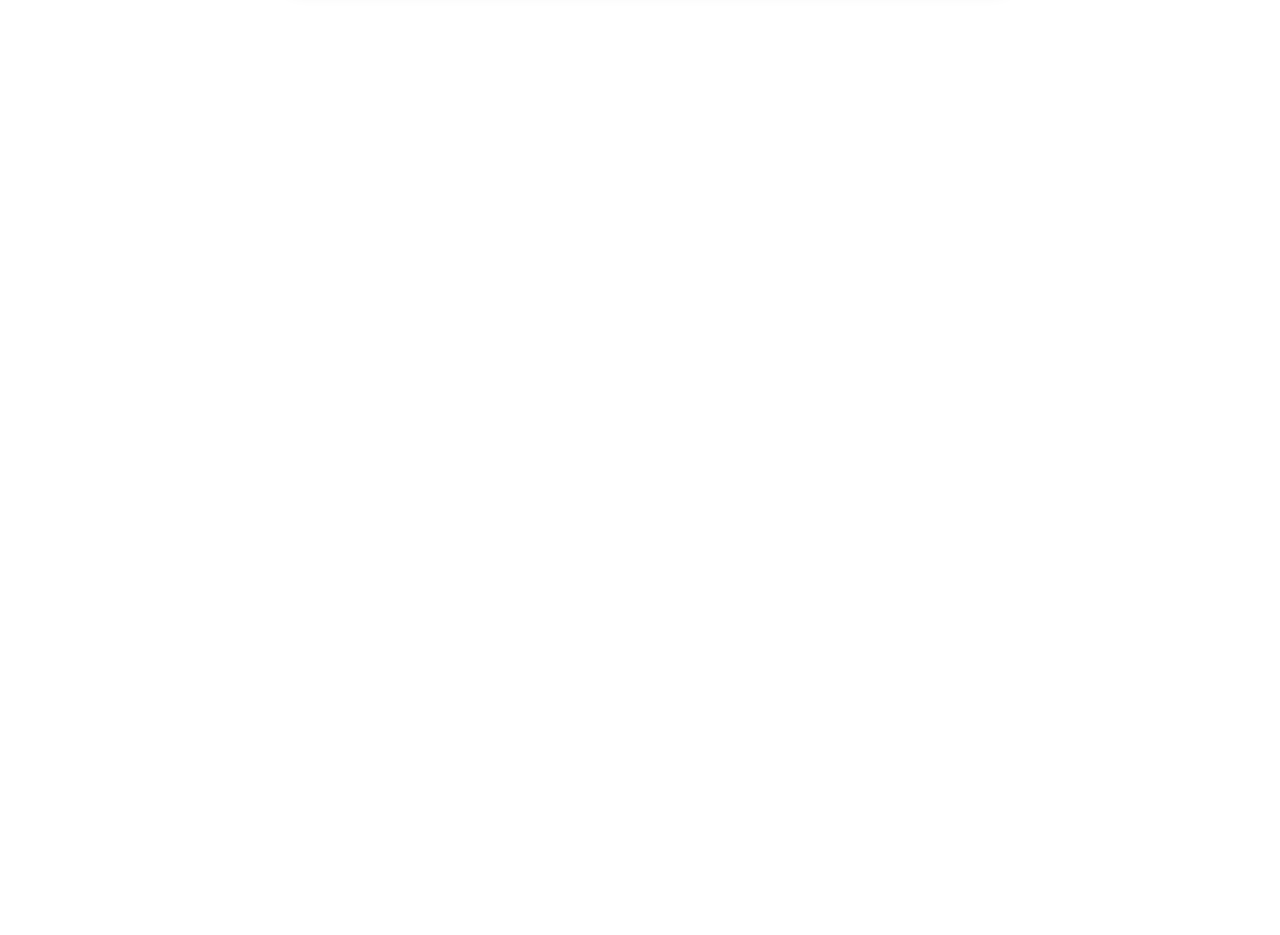
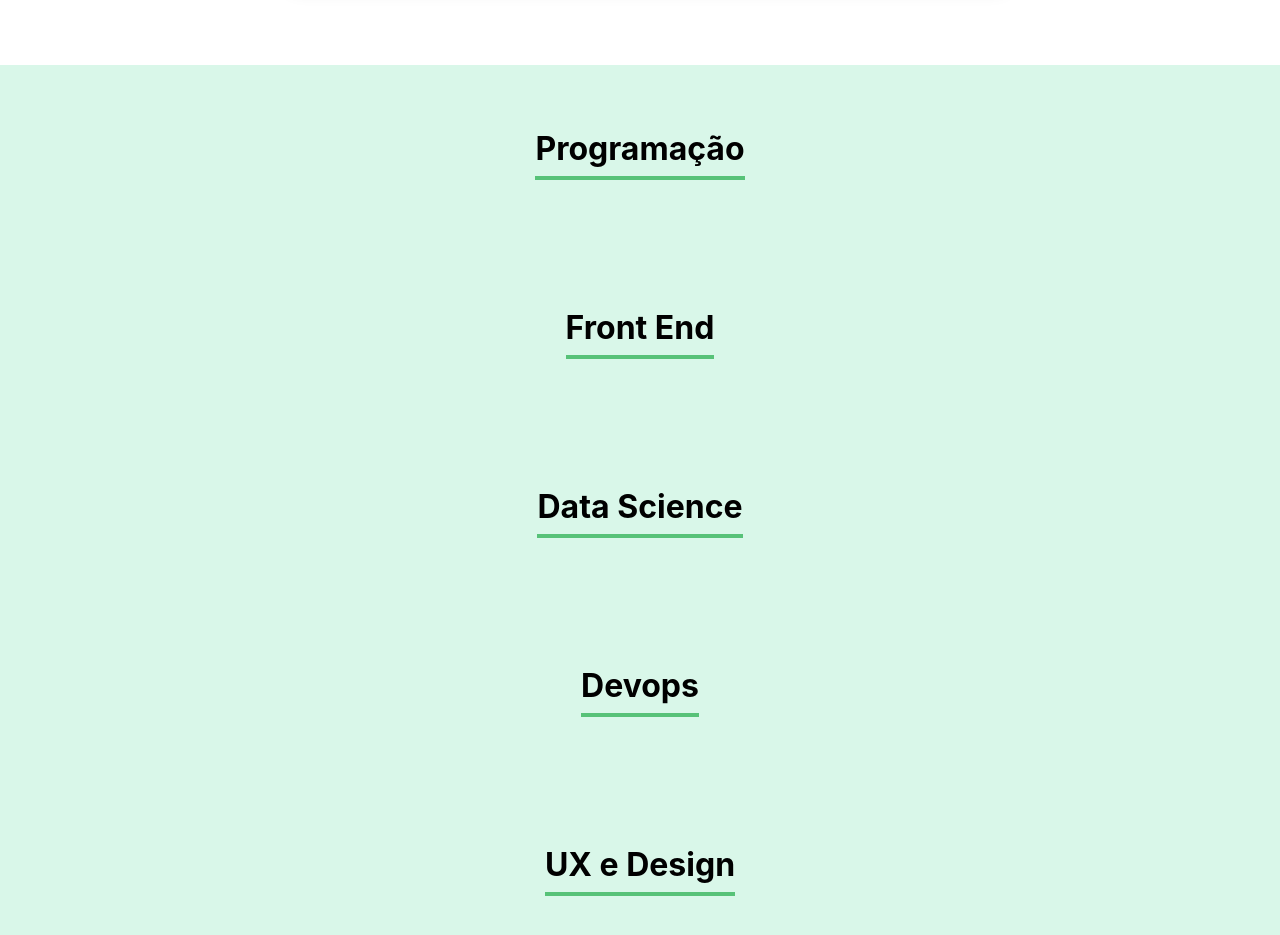
Before and after one commit to esantos92/organo, a React (Create React App) app: page / in a window 1280 px wide. Shown: the part 1380-2315 px from the top of the page. Before the commit the page ends 1445 px from the top, so only its background shows below. Built offline with nearby package versions, Linux system fonts and the light colour scheme; the HTML template or start-up script is replaced by a standard one.

Commit message:
criando o componente time - aula 02

```diff
--- a/src/App.js
+++ b/src/App.js
@@ -1,6 +1,7 @@
 import { useState } from 'react';
 import Banner from './components/Banner';
 import Formulario from './components/Formulario';
+import Time from './components/Time';
 
 function App() {
   const [colaboradores, setColaboradores] = useState([]);
@@ -13,6 +14,11 @@
     <div className="App">
       <Banner />
       <Formulario aoColaboradorCadastrado={colaborador => aoNovoColaboradorAdicionado(colaborador)}/>
+      <Time nome="Programação"/>
+      <Time nome="Front End"/>
+      <Time nome="Data Science"/>
+      <Time nome="Devops"/>
+      <Time nome="UX e Design"/>
     </div>
   );
 }
--- /dev/null
+++ b/src/components/Time/Time.css
@@ -0,0 +1,12 @@
+.time {
+  text-align: center;
+  padding: 32px;
+  background-color: #d9f7e9;
+}
+
+.time h3 {
+  font-size: 32px;
+  border-bottom: 4px solid #57c278;
+  display: inline-block;
+  padding-bottom: 8px;
+}
--- /dev/null
+++ b/src/components/Time/index.js
@@ -0,0 +1,12 @@
+import './Time.css'
+
+const Time = (props) => {
+  return (
+    <section className='time'>
+      <h3>{props.nome}</h3>
+
+    </section>
+  )
+}
+
+export default Time
```
